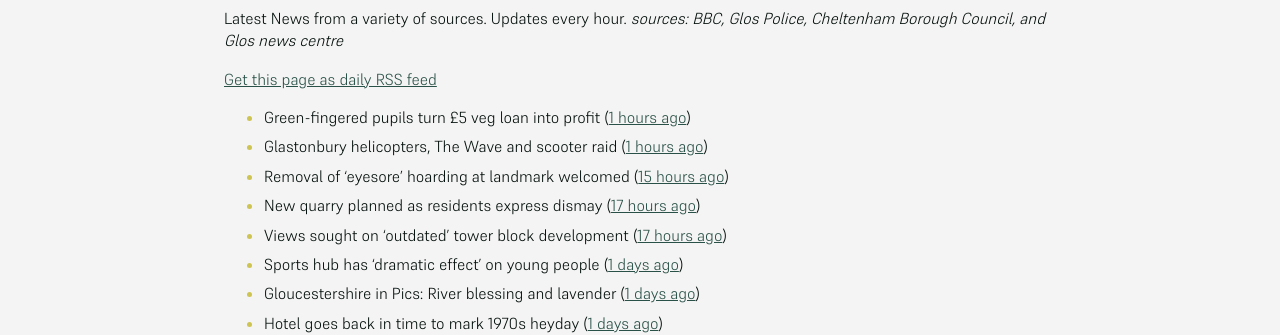
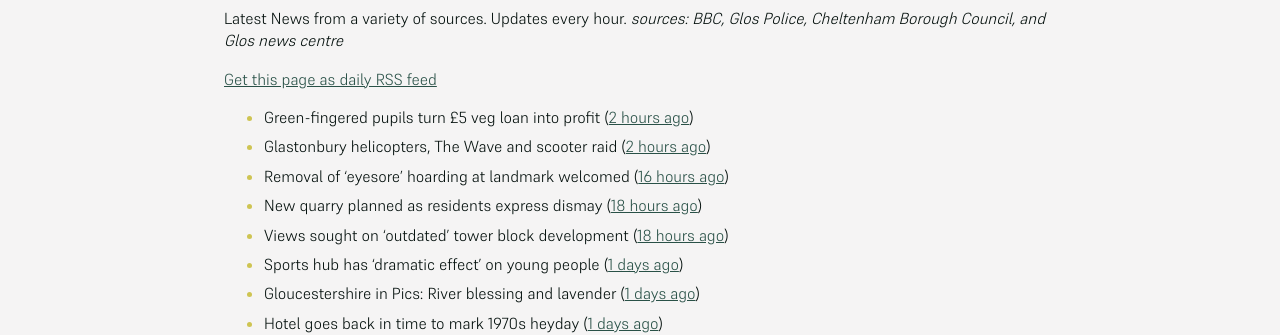
Before and after one commit to mat-0/cheltenham-open-data, a Jekyll site: the page built from _pages/news.md, in a window 1280 px wide. Shown: the part 266-601 px from the top of the page. Built offline with Jekyll 4.4.1, drawn with Linux system fonts in a browser that asks for light colours; some of the changed text lies outside the part shown.

Commit message:
Updated 2025-06-29 08:58:01

```diff
--- a/_pages/news.md
+++ b/_pages/news.md
@@ -12,11 +12,11 @@ _sources: BBC, Glos Police, Cheltenham Borough Council, and Glos news centre_
 [Get this page as daily RSS feed](/daily.rss)
 
 <!-- news_marker starts -->
-- Green-fingered pupils turn £5 veg loan into profit ([1 hours ago](https://www.bbc.com/news/articles/cj3rnep1lr2o))
-- Glastonbury helicopters, The Wave and scooter raid ([1 hours ago](https://www.bbc.com/news/articles/cy8kek9m1y4o))
-- Removal of 'eyesore' hoarding at landmark welcomed ([15 hours ago](https://www.bbc.com/news/articles/cvg4qxpgzzyo))
-- New quarry planned as residents express dismay ([17 hours ago](https://www.bbc.com/news/articles/cx2l7x40e0jo))
-- Views sought on 'outdated' tower block development ([17 hours ago](https://www.bbc.com/news/articles/c78nj81ppe5o))
+- Green-fingered pupils turn £5 veg loan into profit ([2 hours ago](https://www.bbc.com/news/articles/cj3rnep1lr2o))
+- Glastonbury helicopters, The Wave and scooter raid ([2 hours ago](https://www.bbc.com/news/articles/cy8kek9m1y4o))
+- Removal of 'eyesore' hoarding at landmark welcomed ([16 hours ago](https://www.bbc.com/news/articles/cvg4qxpgzzyo))
+- New quarry planned as residents express dismay ([18 hours ago](https://www.bbc.com/news/articles/cx2l7x40e0jo))
+- Views sought on 'outdated' tower block development ([18 hours ago](https://www.bbc.com/news/articles/c78nj81ppe5o))
 - Sports hub has 'dramatic effect' on young people ([1 days ago](https://www.bbc.com/news/articles/cvg8pxj550eo))
 - Gloucestershire in Pics: River blessing and lavender ([1 days ago](https://www.bbc.com/news/articles/c2k158nynz5o))
 - Hotel goes back in time to mark 1970s heyday ([1 days ago](https://www.bbc.com/news/articles/c335z6yzpmro))
```
Also changed, not shown: other parts of _pages/news.md (+4 -4 lines), _data/flood.json (+5 -48 lines), _pages/fix-my-street.md (+1 -1 lines), index.md (+5 -5 lines).
